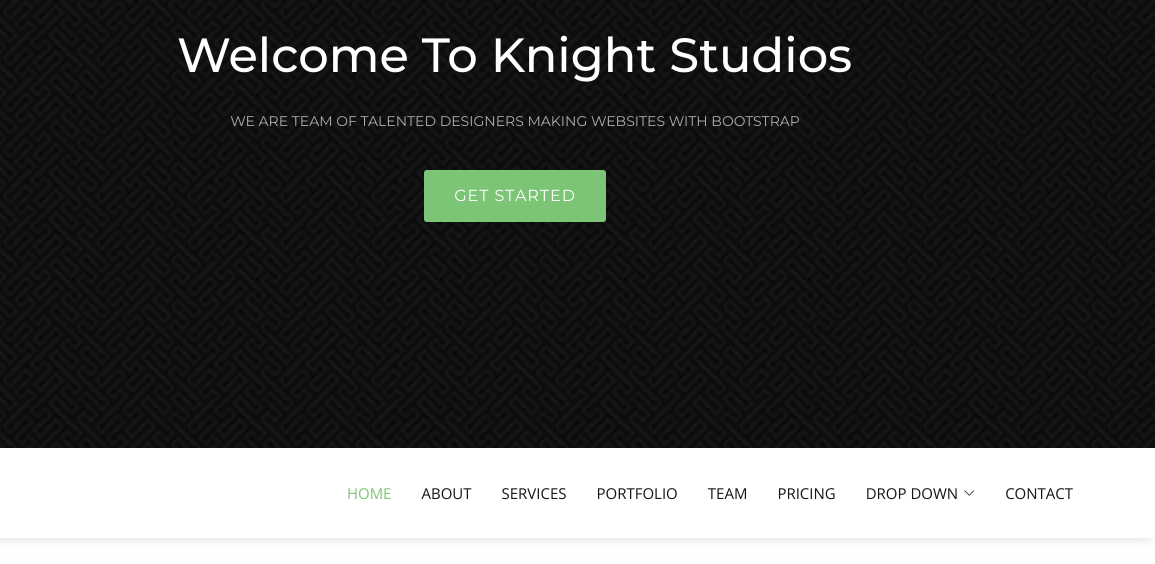
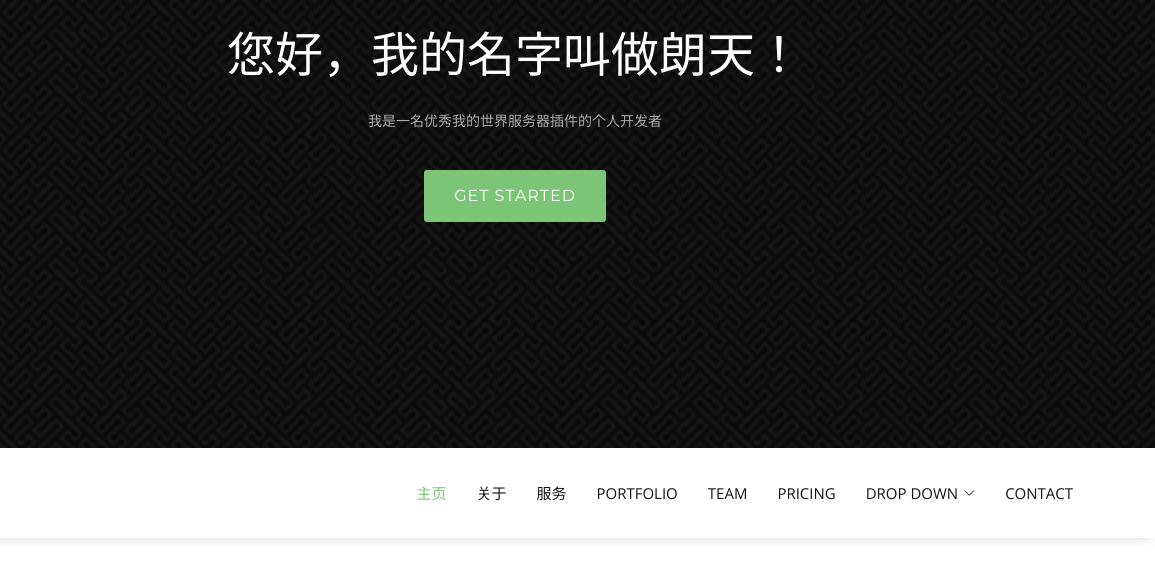
Before and after one commit to LangTian0110/langtian0110.github.io, a plain HTML site: page index.html in a window 1280 px wide. Shown: the part 352-916 px from the top of the page, 125-1280 px from the left. Drawn offline with nearby package versions, Linux system fonts and the light colour scheme.

Commit message:
Update index.html

```diff
--- a/index.html
+++ b/index.html
@@ -5,7 +5,7 @@
   <meta charset="utf-8">
   <meta content="width=device-width, initial-scale=1.0" name="viewport">
 
-  <title>Knight Bootstrap Template - Index</title>
+  <title>朗天个人网站 - 索引</title>
   <meta content="" name="description">
   <meta content="" name="keywords">
 
@@ -41,8 +41,8 @@
   <section id="hero">
     <div class="hero-container">
       <a href="index.html" class="hero-logo" data-aos="zoom-in"><img src="assets/img/hero-logo.png" alt=""></a>
-      <h1 data-aos="zoom-in">Welcome To Knight Studios</h1>
-      <h2 data-aos="fade-up">We are team of talented designers making websites with Bootstrap</h2>
+      <h1 data-aos="zoom-in">您好，我的名字叫做朗天！</h1>
+      <h2 data-aos="fade-up">我是一名优秀我的世界服务器插件的个人开发者</h2>
       <a data-aos="fade-up" data-aos-delay="200" href="#about" class="btn-get-started scrollto">Get Started</a>
     </div>
   </section><!-- End Hero -->
@@ -57,9 +57,9 @@
 
       <nav id="navbar" class="navbar">
         <ul>
-          <li><a class="nav-link scrollto active" href="#hero">Home</a></li>
-          <li><a class="nav-link scrollto" href="#about">About</a></li>
-          <li><a class="nav-link scrollto" href="#services">Services</a></li>
+          <li><a class="nav-link scrollto active" href="#hero">主页</a></li>
+          <li><a class="nav-link scrollto" href="#about">关于</a></li>
+          <li><a class="nav-link scrollto" href="#services">服务</a></li>
           <li><a class="nav-link scrollto " href="#portfolio">Portfolio</a></li>
           <li><a class="nav-link scrollto" href="#team">Team</a></li>
           <li><a class="nav-link scrollto" href="#pricing">Pricing</a></li>
```
